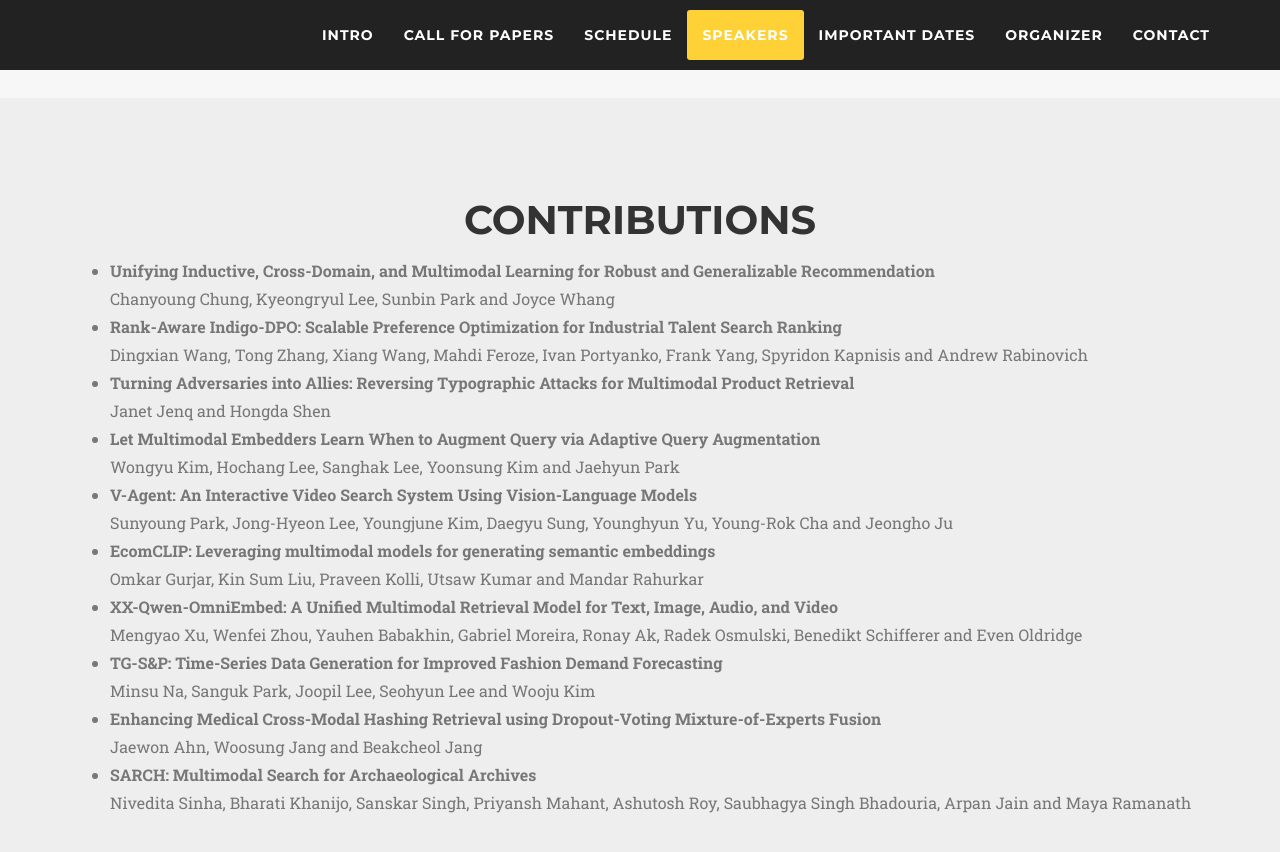
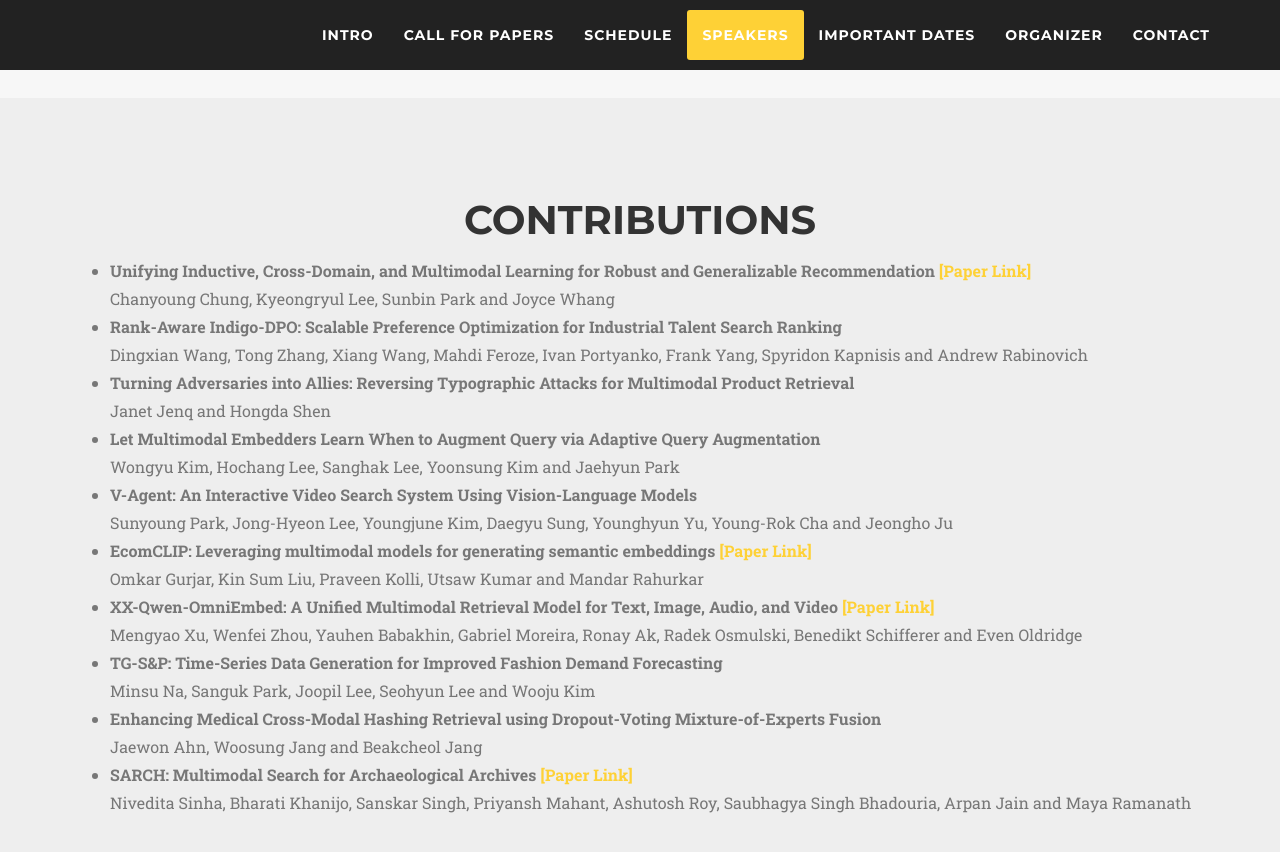
Before and after one commit to mmgensr-cikm25/mmgensr-cikm25.github.io, a Jekyll site: the page built from index.md, in a window 1280 px wide and 900 px high, scrolled down 2966 px. Shown: the top 852 px of the window. Built offline with Jekyll 4.4.1, drawn with Linux system fonts in a browser that asks for light colours; nearby versions of some CDN libraries; some web fonts are replaced.

Commit message:
Update contributions.html

```diff
--- a/_includes/contributions.html
+++ b/_includes/contributions.html
@@ -9,7 +9,7 @@
     <div class="row text-justify">
       <div class="col-md-12">
         <ul class="large text-muted">
-          <li><b>Unifying Inductive, Cross-Domain, and Multimodal Learning for Robust and Generalizable Recommendation</b><br>
+          <li><b>Unifying Inductive, Cross-Domain, and Multimodal Learning for Robust and Generalizable Recommendation <a href="https://arxiv.org/abs/2510.21812" target="_blank">[Paper Link]</a></b><br>
               Chanyoung Chung, Kyeongryul Lee, Sunbin Park and Joyce Whang</li>
           <li><b>Rank-Aware Indigo-DPO: Scalable Preference Optimization for Industrial Talent Search Ranking</b><br>
               Dingxian Wang, Tong Zhang, Xiang Wang, Mahdi Feroze, Ivan Portyanko, Frank Yang, Spyridon Kapnisis and Andrew Rabinovich</li>
@@ -19,15 +19,15 @@
               Wongyu Kim, Hochang Lee, Sanghak Lee, Yoonsung Kim and Jaehyun Park</li>
           <li><b>V-Agent: An Interactive Video Search System Using Vision-Language Models</b><br>
               Sunyoung Park, Jong-Hyeon Lee, Youngjune Kim, Daegyu Sung, Younghyun Yu, Young-Rok Cha and Jeongho Ju</li>
-          <li><b>EcomCLIP: Leveraging multimodal models for generating semantic embeddings</b><br>
+          <li><b>EcomCLIP: Leveraging multimodal models for generating semantic embeddings <a href="https://arxiv.org/pdf/2504.07110" target="_blank">[Paper Link]</a></b><br>
               Omkar Gurjar, Kin Sum Liu, Praveen Kolli, Utsaw Kumar and Mandar Rahurkar</li>
-          <li><b>XX-Qwen-OmniEmbed: A Unified Multimodal Retrieval Model for Text, Image, Audio, and Video</b><br>
+          <li><b>XX-Qwen-OmniEmbed: A Unified Multimodal Retrieval Model for Text, Image, Audio, and Video <a href="https://arxiv.org/abs/2510.03458" target="_blank">[Paper Link]</a></b><br>
               Mengyao Xu, Wenfei Zhou, Yauhen Babakhin, Gabriel Moreira, Ronay Ak, Radek Osmulski, Benedikt Schifferer and Even Oldridge</li>
           <li><b>TG-S&P: Time-Series Data Generation for Improved Fashion Demand Forecasting</b><br>
               Minsu Na, Sanguk Park, Joopil Lee, Seohyun Lee and Wooju Kim</li>
           <li><b>Enhancing Medical Cross-Modal Hashing Retrieval using Dropout-Voting Mixture-of-Experts Fusion</b><br>
               Jaewon Ahn, Woosung Jang and Beakcheol Jang</li>
-          <li><b>SARCH: Multimodal Search for Archaeological Archives</b><br>
+          <li><b>SARCH: Multimodal Search for Archaeological Archives <a href="https://arxiv.org/abs/2511.05667" target="_blank">[Paper Link]</a></b><br>
               Nivedita Sinha, Bharati Khanijo, Sanskar Singh, Priyansh Mahant, Ashutosh Roy, Saubhagya Singh Bhadouria, Arpan Jain and Maya Ramanath</li>
         </ul>
       </div>
```
